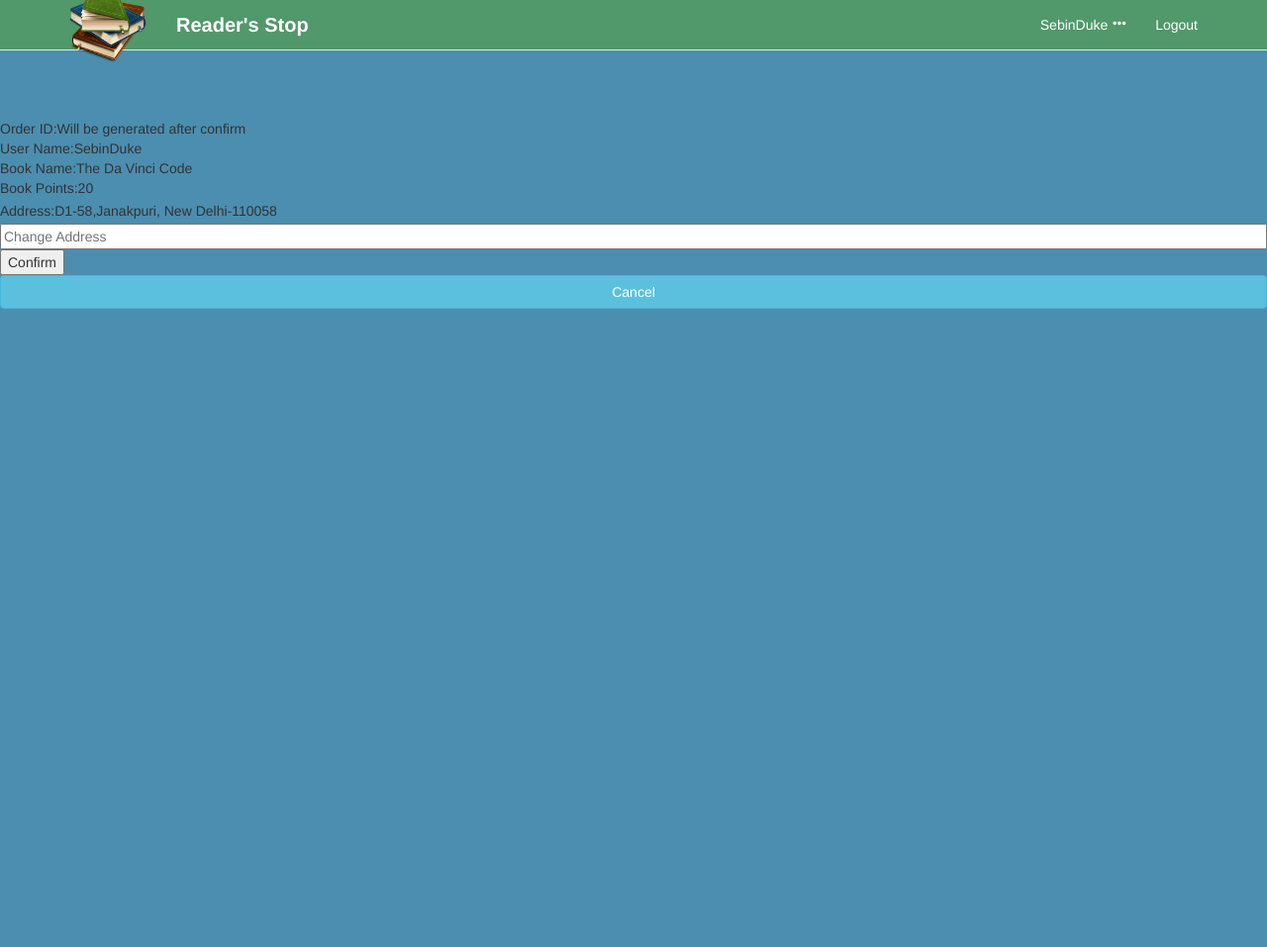
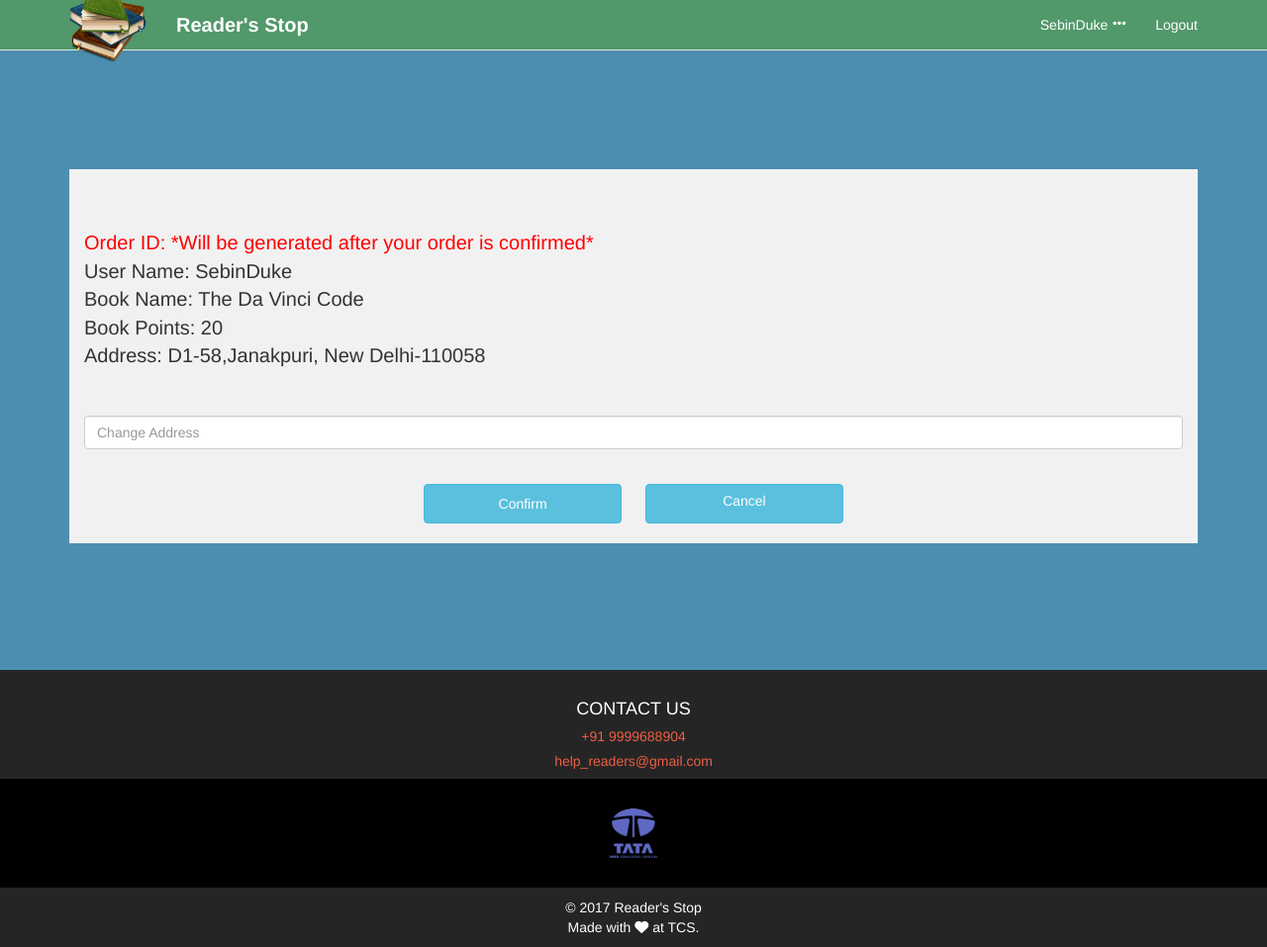
Before and after one commit to SebinDuke/TCS_Internship, a Django app: template main/templates/Html/confirmord.html in a window 1280 px wide. Shown: the whole page at 99% size. Before the commit the page ends 312 px from the top, so only its background shows below. Run offline with Django 3.2, Linux system fonts and the light colour scheme; the template is opened without the code that fills it: values that come from a table or form of the project are taken from there, others are empty; data comes from the database, SQL or seed files in the repository; both versions use the stored data as it was after the commit; some libraries are stand-ins or nearby versions.

Commit message:
confirm order complete

```diff
--- a/main/templates/Html/confirmord.html
+++ b/main/templates/Html/confirmord.html
@@ -85,19 +85,82 @@
 
 
 <!-- ======================================================================================================================= -->
-<br><br><br><br><br><br>
+
+
+
+<div class="container">
+        <div class = "col-xs-12 col-lg-12 col-sm-12 col-md-12" style="background-color: #f1f1f1; margin-top: 15%"><br><br><br>
 <form method="POST" action="{% url 'main:confirm' %}">
+
+<div class=" titleHeading" style = "align-items:center">
             {% csrf_token %}
-Order ID:Will be generated after confirm<br>
-User Name:{{ usr.user_name }}<br>
-Book Name:{{ book.book_name }}<br>
-Book Points:{{ book.points }}<br>
-Address:{{ usr.address }}
+<div style="color: red">Order ID: *Will be generated after your order is confirmed*<br></div>
+User Name: {{ usr.user_name }}<br>
+Book Name: {{ book.book_name }}<br>
+Book Points: {{ book.points }}<br>
+Address: {{ usr.address }}
+</div>
 <input type="text" style="visibility: hidden;" name="book" value="{{ book.book_name }}">
-<input placeholder="Change Address" type="text" name="add" style="width: 100%;">
+<div class="form-group">
+<input placeholder="Change Address" type="text" name="add" style="width: 100%;" class="form-control">
+</div>
+<div id="container">
+<button name="submit" type="submit" id="contact-submit" class="btn btn-info btnBg" style="margin: 20px 10px;height: 40px;width: 200px">Confirm</button>
+</form>
+<a href="{% url 'main:index' %}" class="btn btn-info btnBg" style="margin:20px 10px;height: 40px;width: 200px">Cancel</a></div>
+</div>
+</div>
 
-<button name="submit" type="submit" id="contact-submit">Confirm</button>
-</form>
-<a href="{% url 'main:index' %}" class="btn btn-info btnBg">Cancel</a>
+
+
+
+<!--================-->
+<link rel="stylesheet" type="text/css" href="{% static '/main/footer.css' %}">
+
+<meta name="viewport" content="width=device-width, initial-scale=1">
+
+<div class="dashboard-page">
+
+    <div class='footer' style="margin-top: 10%;">
+ <div class='container'>
+   <div class='row'>
+
+     <div class='clearfix visible-xs'></div>
+
+
+
+
+    <div class='col-sm-12 col-md-12 col-xs-12' style="text-align: center; align-items: center;">
+
+
+      <h4>CONTACT US</h4>
+      <h5 style="color:#ED5E44;">+91 9999688904</h5>
+      <h5 style="color:#ED5E44;">help_readers@gmail.com</h5>
+
+    </div>
+
+  </div>
+
+
+
+  </div>
+  <div class="sec-footer">
+       <div style="display:flex; justify-content:center;align-items:center;">
+
+           <img style="padding:0 20px; height: 50px;" src="{% static 'images/footer_logo.png' %}">
+     </div>
+  </div>
+  <div style="text-align:center;background-color:#252525; height:60px;padding-top: 10px">
+  <div class="sec-content" style="display: inline">
+        &copy; 2017 Reader's Stop
+        <p>Made with <i class="fa fa-heart" aria-hidden="true"></i> at TCS.
+      </div>
+
+    </div>
+</div>
+</div>
+<!-- ================================================================= -->
+
+
 </body>
 </html>
--- a/static/main/donate.css
+++ b/static/main/donate.css
@@ -1,7 +1,7 @@
 #received{
 	width: 70%;
 	text-align: center;
-	margin-top: 7.5%;
+	margin-top: 100px;
 	font-size: 20px;
 	background-color: #343434;
 	margin-left: 15%;
--- a/static/main/search.css
+++ b/static/main/search.css
@@ -11,9 +11,21 @@
 #button {
     display:inline-block;
     margin:0 auto;
-    width: 200px;
+    width: 20%;
 margin-left: 40%;
 border-radius: 5px;
 background-color: rgb(81, 152, 106);
 color:white;
 }
+#button1{
+    width: 300px;
+    height: 40px;
+}
+#button2{
+    width: 300px;
+    height: 40px;
+}
+#container{
+    text-align: center;
+
+}
```
Also changed, not shown: main/templates/Html/donate.html (+15 -0 lines), main/templates/Html/getbook.html (+15 -6 lines), main/templates/Html/searchresults.html (+66 -4 lines), db.sqlite3.
